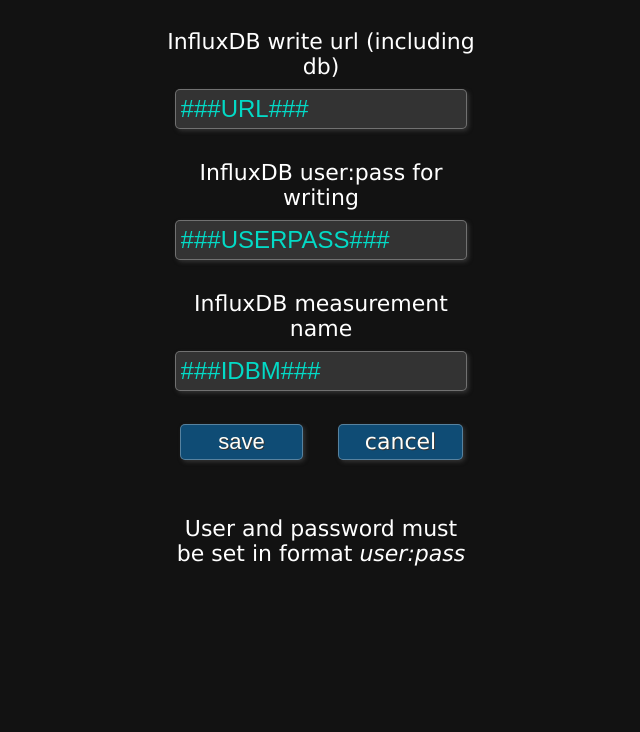
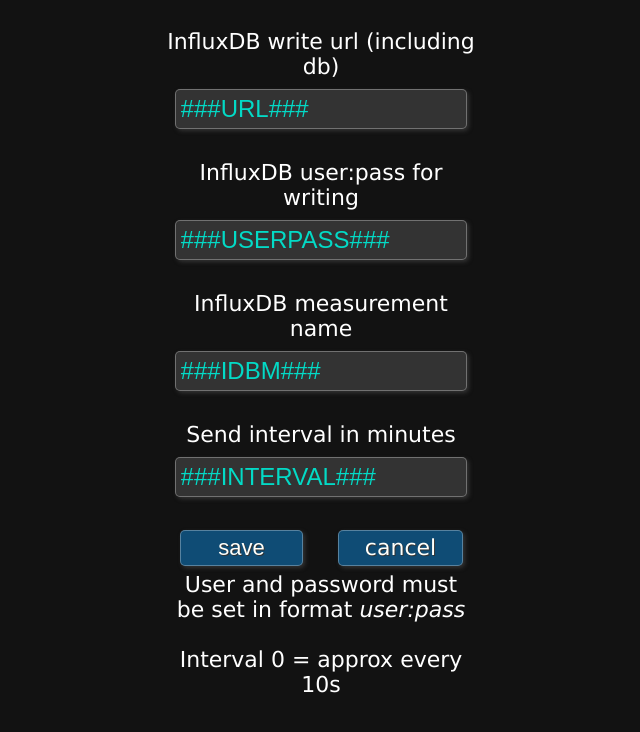
Before and after one commit to oh2mp/esp32_ruuvicollector, a plain HTML site: page data/influx.html in a window 1280 px wide. Shown: the whole page, without its empty margins (319-959 px from the left). Drawn offline with Linux system fonts and the light colour scheme.

Commit message:
implemented interval setting

```diff
--- a/data/influx.html
+++ b/data/influx.html
@@ -15,13 +15,16 @@
 <input type="text" name="userpass" maxlength="63" pattern=".*:.*" value="###USERPASS###"></td></tr>
 <tr><td><br />InfluxDB measurement name<br />
 <input type="text" name="idbm" maxlength="31" value="###IDBM###"></td></tr>
+<tr><td><br />Send interval in minutes<br />
+<input type="text" name="interval" pattern="[0-9]{0,4}" value="###INTERVAL###"></td></tr>
 </table>
 <br />
 <table>
 <tr><td class="even"><input type="submit" value="save"></td>
 <td class="even"><a class="fakebutton" href="./">cancel</a></td></tr>
-<tr><td colspan=2><br /><br />
-User and password must<br />be set in format <i>user:pass</i>
+<tr><td colspan=2>
+User and password must<br />be set in format <i>user:pass</i><br /><br />
+Interval 0 = approx every 10s
 </td></tr>
 
 </table>
```
Also changed, not shown: s/screenshot2.jpg, 2 other files.
